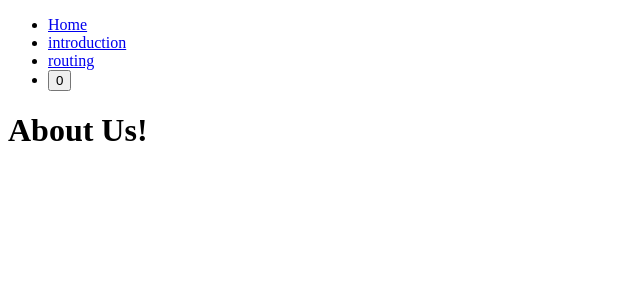
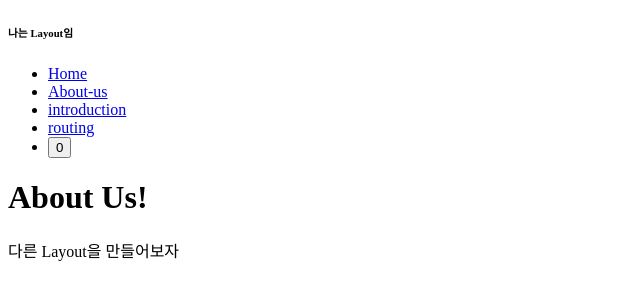
Before and after one commit to YSP97/learn-nextjs, a Next.js app: page /about-us in a window 1280 px wide. Shown: the top 300 px of the page, without its empty margins (0-640 px from the left). Built offline with nearby package versions, Linux system fonts and the light colour scheme.

Commit message:
Routing 학습 - Layout

```diff
--- /dev/null
+++ b/app/about-us/layout.tsx
@@ -0,0 +1,13 @@
+export const metadata = {
+  title: 'Next.js',
+  description: 'Generated by Next.js',
+};
+
+export default function Layout({ children }: { children: React.ReactNode }) {
+  return (
+    <div>
+      {children}
+      다른 Layout을 만들어보자
+    </div>
+  );
+}
--- a/app/about-us/page.tsx
+++ b/app/about-us/page.tsx
@@ -8,7 +8,6 @@ export default function AboutUs() {
   console.log(path);
   return (
     <>
-      <Navigation />
       <h1>About Us!</h1>
     </>
   );
--- a/app/layout.tsx
+++ b/app/layout.tsx
@@ -1,16 +1,18 @@
+import Navigation from '../components/navigation';
+
 export const metadata = {
   title: 'Next.js',
   description: 'Generated by Next.js',
-}
+};
 
-export default function RootLayout({
-  children,
-}: {
-  children: React.ReactNode
-}) {
+export default function Layout({ children }: { children: React.ReactNode }) {
   return (
     <html lang="en">
-      <body>{children}</body>
+      <body>
+        <h6>나는 Layout임</h6>
+        <Navigation />
+        {children}
+      </body>
     </html>
-  )
+  );
 }
--- a/app/page.tsx
+++ b/app/page.tsx
@@ -3,8 +3,7 @@ import Navigation from '../components/navigation';
 export default function Hello() {
   return (
     <>
-      <Navigation />
-      <h1>안녕 Next.js</h1>
+      <h1>Home Page</h1>
     </>
   );
 }
--- a/components/navigation.tsx
+++ b/components/navigation.tsx
@@ -15,6 +15,10 @@ export default function Navigation() {
           {path === '/' ? '❤️' : ''}
         </li>
         <li>
+          <Link href="/about-us">About-us</Link>
+          {path === '/' ? '❤️' : ''}
+        </li>
+        <li>
           <Link href="/introduction">introduction</Link>
           {path === '/introduction' ? '❤️' : ''}
         </li>
```
